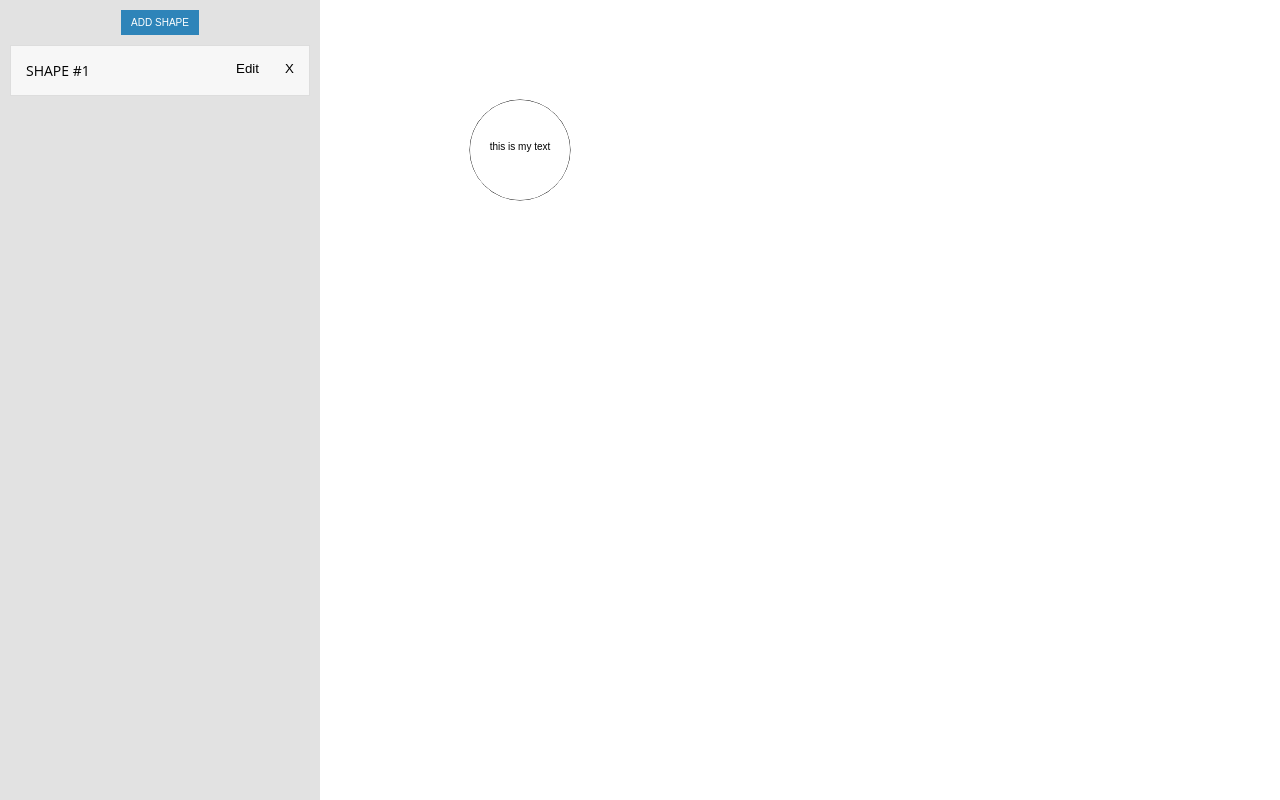
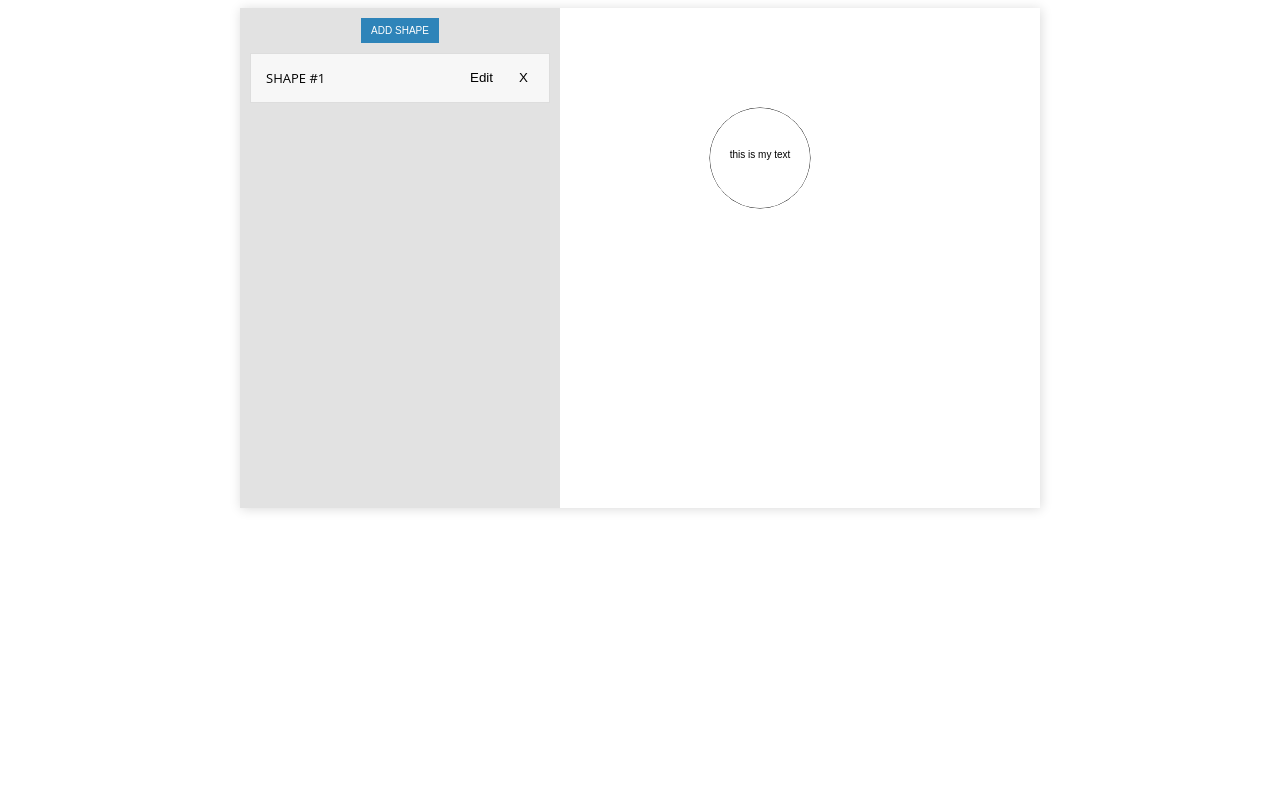
Before and after one commit to bobkovalex/Canvas-Stamp-Generator, a plain HTML site: page index.html in a window 1280 px wide. Both pictures are taken after a click on the button "ADD SHAPE". Drawn offline with Linux system fonts and the light colour scheme.

Commit message:
Transformed into jQuery plugin

```diff
--- a/index.html
+++ b/index.html
@@ -1,19 +1,13 @@
 <html>
 	<head>
 		<title>Canvas Stamp Generator</title>
-		<link type="text/css" rel="stylesheet" href="resources/css/canvas-stamp.css"/>
+		<link type="text/css" rel="stylesheet" href="resources/css/stampGenerator.css"/>
 		<script type="text/javascript" src="resources/js/jquery.min.js"></script>
-		<script type="text/javascript" src="resources/js/canvas-stamp.js"></script>
+		<script type="text/javascript" src="resources/js/stampGenerator.js"></script>
 	</head>
 	<body>
-		<div id="canvas-container">
-			<div id="canvas-params-container">
-				<div id="canvas-params-header">
-					<button id="canvas-shape-add">Add shape</button>
-				</div>
-			</div>
-			<div id="canvas-preview-container">
-
-			</div>
-		</div>
+		<div id="stampGen" style="width: 800px; height: 500px; margin: auto; box-shadow: 1px 1px 11px #dadada;"></div>
+		<script type="text/javascript">
+			$('#stampGen').stampGenerator();
+		</script>
 </html>
--- a/resources/css/canvas-stamp.css
+++ b/resources/css/stampGenerator.css
@@ -1,38 +1,24 @@
-*{
-    margin: 0;
-    padding: 0;
-    list-style: none;
-}
-
-body {
+#canvas-container{
   font-family: "Open Sans", "Helvetica Neue", Helvetica, Arial, sans-serif;
-    /* font-size: 13px; */
   background-color: #ffffff;
+  position: relative;
   width: 100%;
   height: 100%;
 }
 
-input{
+#canvas-container input{
   border: 1px solid #dcdcdc;
   padding: 5px;
-  color: #737373;
+  color: #9c9c9c;
+  font-weight: 300;
 }
 
-input[type="file"]{
+#canvas-container input[type="file"]{
   border: 0;
 }
 
-input:focus, button:focus{
+#canvas-container input:focus, button:focus{
   outline: none;
-}
-
-.child-container{
-}
-
-#canvas-container{
-  position: relative;
-  width: 100%;
-  height: 100%;
 }
 
 #canvas-params-header{
@@ -69,7 +55,8 @@ input:focus, button:focus{
 .canvas-params h2{
   text-transform: uppercase;
   font-weight: 400;
-  font-size: 14px;
+  font-size: 13px;
+  margin: 0;
   margin-left: -5px;
 }
 
@@ -78,6 +65,8 @@ input:focus, button:focus{
   letter-spacing: 1px;
   font-weight: 300;
   font-size: 12px;
+  margin: 0;
+  margin-top: 15px;
 }
 
 .canvas-params thead td{
@@ -100,10 +89,6 @@ input:focus, button:focus{
 
 .canvas-params .jscolor{
   width: 70px;
-}
-
-.canvas-params .title-margin{
-  margin-top: 15px;
 }
 
 .canvas-params .canvas-params-toggle{
--- a/resources/js/canvas-stamp.js
+++ /dev/null
@@ -1,161 +0,0 @@
-/**
- * Canvas Stamp Draw
- * Copyright (c) 2018 Alexandr Bobkov <lilalex85@gmail.com>
- * Licensed under MIT
- * @author Alexandr Bobkov
- * @version 0.0.2
- */
-
-// GLOBAL VARIABLES
-var canvasCount = 0;
-var xCoord = 200;
-var yCoord = 100;
-var textPadding = 15;
-
-$(document).ready(function(){
-	// Add Shape
-	$('#canvas-shape-add').on('click', function(){
-		canvasCount++;
-		$('#canvas-params-container').append(getShapeHtml(canvasCount));
-		drawStamp();
-	});
-
-	// Remove Shape
-	$('#canvas-params-container').on('click', 'button.canvas-shape-remove', function(){
-		$(this).parent().fadeOut(300, function(){
-			// get canvas id
-			var canvasId = $(this).attr('id').replace('canvas-params-', '');
-			// remove canvas
-			$('#canvas-stamp-' + canvasId).remove();
-			// remove canvas params container
-			$(this).remove();
-		});
-	});
-
-	// Toggle Shape
-	$('#canvas-params-container').on('click', 'button.canvas-params-toggle', function(){
-		$(this).next().next().toggle('fast');
-		var text = $(this).text();
-		$(this).text(text == 'Edit' ? 'Close' : 'Edit');
-	});
-
-	// Preview Shapes
-	$('#canvas-params-container').bind('input', function(){
-		drawStamp();
-	});
-});
-
-// FUNCTIONS
-CanvasRenderingContext2D.prototype.drawCircle = function(radius, bgColor, strokeColor){
-	this.beginPath();
-	this.arc(xCoord, yCoord, radius, 0, 2 * Math.PI);
-	this.strokeStyle = strokeColor;
-	this.stroke();
-	this.fillStyle = bgColor;
-	this.fill();
-	this.closePath();
-}
-
-CanvasRenderingContext2D.prototype.drawTextCircle = function(text, radius, sAngle, fgColor){
-   var numRadsPerLetter = 2 * Math.PI / text.length;
-   this.save();
-   this.translate(xCoord, yCoord);
-   this.rotate(Math.PI / 2);
-	 this.fillStyle = fgColor;
-
-   for(var i = 0; i < text.length; i++){
-      this.save();
-      this.rotate(i * numRadsPerLetter);
-      this.fillText(text[i], 0, -radius);
-      this.restore();
-   }
-   this.restore();
-}
-
-CanvasRenderingContext2D.prototype.drawImageCircle = function(imageSrc, radius){
-	baseImage = new Image();
-	baseImage.src = imageSrc;
-	baseImage.onload = function(){
-		this.drawImage(baseImage, parseInt(xCoord) - parseInt(radius), parseInt(yCoord) - parseInt(radius), parseInt(radius) * 2, parseInt(radius) * 2);
-	}
-}
-
-function drawStamp(){
-	// clear all canvas containers
-	$('.canvas-preview').each(function(){
-		$(this).remove();
-	});
-	// draw canvas
-	var i = 1;
-	$('.canvas-params').each(function(){
-		// get shape params
-		var radius = $(this).find('#canvas-radius').val();
-		var text = $(this).find('#canvas-text').val();
-		var bgColor = $(this).find('#canvas-bg-color').val();
-		var strokeColor = $(this).find('#canvas-stroke-color').val();
-		var fgColor = $(this).find('#canvas-fg-color').val();
-		// append canvas container
-		$('#canvas-preview-container').prepend(getCanvasHtml(i));
-		// get canvas container
-		var c = document.getElementById('canvas-stamp-' + i);
-		var ctx = c.getContext('2d');
-		// draw canvas
-		ctx.drawCircle(radius, bgColor, strokeColor);
-		if(i == 1){
-			ctx.fillStyle = fgColor;
-			ctx.textAlign = 'center';
-			ctx.fillText(text, xCoord, yCoord);
-		}else{
-			ctx.drawTextCircle(text, parseInt(radius) - parseInt(textPadding), 0, fgColor);
-		}
-		i++;
-	});
-}
-
-function getShapeHtml(num){
-	var html = '<div class="canvas-params" id="canvas-params-' + num + '">'+
-		'<h2>Shape #' + num + '</h2>' +
-		'<button class="canvas-params-toggle">Edit</button>' +
-		'<button class="canvas-shape-remove">X</button>' +
-		'<div>' +
-			'<h3 class="title-margin">Circle Properties</h3>' +
-			'<table>' +
-				'<thead>' +
-					'<tr>' +
-						'<td>radius</td>' +
-						'<td>bg color</td>' +
-						'<td>stroke color</td>' +
-					'</tr>' +
-				'</thead>' +
-				'<tbody>' +
-					'<tr>' +
-						'<td><input class="canvas-params-value" type="number" id="canvas-radius" value="50"/></td>' +
-						'<td><input class="canvas-params-value jscolor" id="canvas-bg-color" value="#FFFFFF"/></td>' +
-						'<td><input class="canvas-params-value jscolor" id="canvas-stroke-color" value="#000000"/></td>' +
-					'</tr>' +
-				'</tbody>' +
-			'</table>' +
-			'<h3 class="title-margin">Text Properties</h3>' +
-			'<table>' +
-				'<thead>' +
-					'<tr>' +
-						'<td>stamp text</td>' +
-						'<td>fg color</td>' +
-					'</tr>' +
-				'</thead>' +
-				'<tbody>' +
-					'<tr>' +
-						'<td><input class="canvas-params-value" type="text" id="canvas-text" value="this is my text"/></td>' +
-						'<td><input class="canvas-params-value jscolor" id="canvas-fg-color" value="#000000"/></td>' +
-					'</tr>' +
-				'</tbody>' +
-			'</table>' +
-		'</div>' +
-	'</div>';
-	return html;
-}
-
-function getCanvasHtml(num){
-	var html = '<canvas id="canvas-stamp-' + num + '" class="canvas-preview" width="400" height="200"></canvas>';
-	return html;
-}
--- /dev/null
+++ b/resources/js/stampGenerator.js
@@ -0,0 +1,204 @@
+/**
+ * Stamp Generator
+ * Copyright (c) 2018 Alex Bobkov <lilalex85@gmail.com>
+ * Licensed under MIT
+ * @author Alexandr Bobkov
+ * @version 0.0.3
+ */
+
+$(document).ready(function(){
+
+	// Add Shape
+	$('#canvas-params-container').on('click', 'button#canvas-shape-add', function(){
+		$.fn.stampGenerator.addShape($(this));
+	});
+
+	// Remove Shape
+	$('#canvas-params-container').on('click', 'button.canvas-shape-remove', function(){
+		$.fn.stampGenerator.removeShape($(this));
+	});
+
+	// Toggle Shape
+	$('#canvas-params-container').on('click', 'button.canvas-params-toggle', function(){
+		$.fn.stampGenerator.toggleShape($(this));
+	});
+
+	// Preview/Draw Shapes
+	$('#canvas-params-container').bind('input', function(){
+		$.fn.stampGenerator.drawStamp();
+	});
+});
+
+
+
+(function( $ ) {
+
+	/**
+	* Create private variables.
+	**/
+	var canvasCount = 0;
+	var xCoord = 200;
+	var yCoord = 100;
+	var textPadding = 15;
+
+	$.fn.stampGenerator = function () {
+		$(this).append($.fn.stampGenerator.baseHtml());
+	}
+
+	$.extend(true, $.fn.stampGenerator, {
+
+		addShape : function(elem){
+			canvasCount++;
+			elem.parent().parent().append($.fn.stampGenerator.shapeHtml(canvasCount));
+			$.fn.stampGenerator.drawStamp();
+		},
+
+		removeShape : function(elem){
+			elem.parent().fadeOut(300, function(){
+				// get canvas id
+				var canvasId = $(this).attr('id').replace('canvas-params-', '');
+				// remove canvas
+				$('#canvas-stamp-' + canvasId).remove();
+				// remove canvas params container
+				$(this).remove();
+			});
+		},
+
+		toggleShape : function(elem){
+			elem.next().next().toggle('fast');
+			var text = elem.text();
+			elem.text(text == 'Edit' ? 'Close' : 'Edit');
+		},
+
+		drawStamp : function(){
+			// clear all canvas containers
+			$('.canvas-preview').each(function(){
+				$(this).remove();
+			});
+			// draw canvas
+			var i = 1;
+			$('.canvas-params').each(function(){
+				// get shape params
+				var radius = $(this).find('#canvas-radius').val();
+				var text = $(this).find('#canvas-text').val();
+				var bgColor = $(this).find('#canvas-bg-color').val();
+				var strokeColor = $(this).find('#canvas-stroke-color').val();
+				var fgColor = $(this).find('#canvas-fg-color').val();
+				// append canvas container
+				$('#canvas-preview-container').prepend($.fn.stampGenerator.canvasHtml(i));
+				// get canvas container
+				var c = document.getElementById('canvas-stamp-' + i);
+				var ctx = c.getContext('2d');
+				// draw canvas
+				ctx.drawCircle(radius, xCoord, yCoord, bgColor, strokeColor);
+				if(i == 1){
+					ctx.fillStyle = fgColor;
+					ctx.textAlign = 'center';
+					ctx.fillText(text, xCoord, yCoord);
+				}else{
+					ctx.drawTextCircle(text, parseInt(radius) - parseInt(textPadding), xCoord, yCoord, 0, fgColor);
+				}
+				i++;
+			});
+		},
+
+		baseHtml : function(){
+			var html = '<div id="canvas-container">' +
+				'<div id="canvas-params-container">' +
+					'<div id="canvas-params-header">' +
+						'<button id="canvas-shape-add">Add shape</button>' +
+					'</div>' +
+				'</div>' +
+				'<div id="canvas-preview-container"></div>' +
+			'</div>';
+			return html;
+		},
+
+		canvasHtml : function(num){
+			var html = '<canvas id="canvas-stamp-' + num + '" class="canvas-preview" width="400" height="200"></canvas>';
+			return html;
+		},
+
+		shapeHtml : function(num){
+			var html = '<div class="canvas-params" id="canvas-params-' + num + '">'+
+				'<h2>Shape #' + num + '</h2>' +
+				'<button class="canvas-params-toggle">Edit</button>' +
+				'<button class="canvas-shape-remove">X</button>' +
+				'<div>' +
+					'<h3>Circle Properties</h3>' +
+					'<table>' +
+						'<thead>' +
+							'<tr>' +
+								'<td>radius</td>' +
+								'<td>bg color</td>' +
+								'<td>stroke color</td>' +
+							'</tr>' +
+						'</thead>' +
+						'<tbody>' +
+							'<tr>' +
+								'<td><input type="number" id="canvas-radius" value="50"/></td>' +
+								'<td><input class="jscolor" id="canvas-bg-color" value="#FFFFFF"/></td>' +
+								'<td><input class="jscolor" id="canvas-stroke-color" value="#000000"/></td>' +
+							'</tr>' +
+						'</tbody>' +
+					'</table>' +
+					'<h3>Text Properties</h3>' +
+					'<table>' +
+						'<thead>' +
+							'<tr>' +
+								'<td>stamp text</td>' +
+								'<td>fg color</td>' +
+							'</tr>' +
+						'</thead>' +
+						'<tbody>' +
+							'<tr>' +
+								'<td><input type="text" id="canvas-text" value="this is my text"/></td>' +
+								'<td><input class="jscolor" id="canvas-fg-color" value="#000000"/></td>' +
+							'</tr>' +
+						'</tbody>' +
+					'</table>' +
+				'</div>' +
+			'</div>';
+			return html;
+		}
+
+	});
+
+})(jQuery);
+
+/**
+* Extend canvas functions
+**/
+CanvasRenderingContext2D.prototype.drawCircle = function(radius, x, y, bgColor, strokeColor){
+	this.beginPath();
+	this.arc(x, y, radius, 0, 2 * Math.PI);
+	this.strokeStyle = strokeColor;
+	this.stroke();
+	this.fillStyle = bgColor;
+	this.fill();
+	this.closePath();
+}
+
+CanvasRenderingContext2D.prototype.drawTextCircle = function(text, radius, x, y, sAngle, fgColor){
+	 var numRadsPerLetter = 2 * Math.PI / text.length;
+	 this.save();
+	 this.translate(x, y);
+	 this.rotate(Math.PI / 2);
+	 this.fillStyle = fgColor;
+
+	 for(var i = 0; i < text.length; i++){
+			this.save();
+			this.rotate(i * numRadsPerLetter);
+			this.fillText(text[i], 0, -radius);
+			this.restore();
+	 }
+	 this.restore();
+}
+
+CanvasRenderingContext2D.prototype.drawImageCircle = function(imageSrc, radius, x, y){
+	baseImage = new Image();
+	baseImage.src = imageSrc;
+	baseImage.onload = function(){
+		this.drawImage(baseImage, parseInt(x) - parseInt(radius), parseInt(y) - parseInt(radius), parseInt(radius) * 2, parseInt(radius) * 2);
+	}
+}
```
Also changed, not shown: 1 other file. Lines whose indentation alone changed are shown as unchanged.
